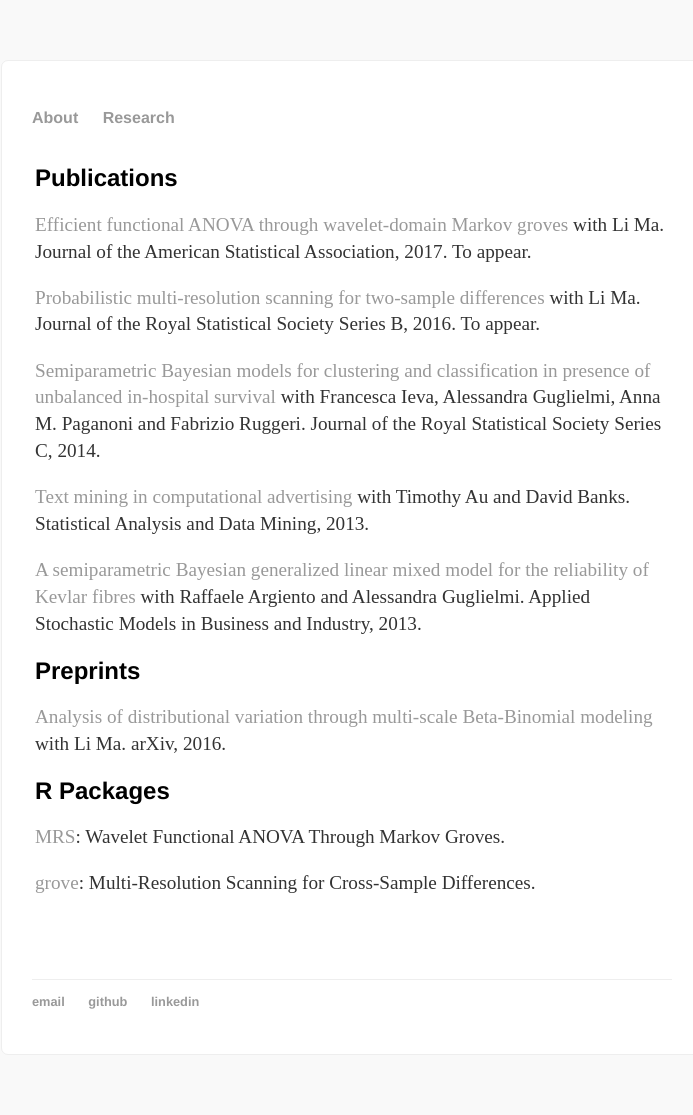
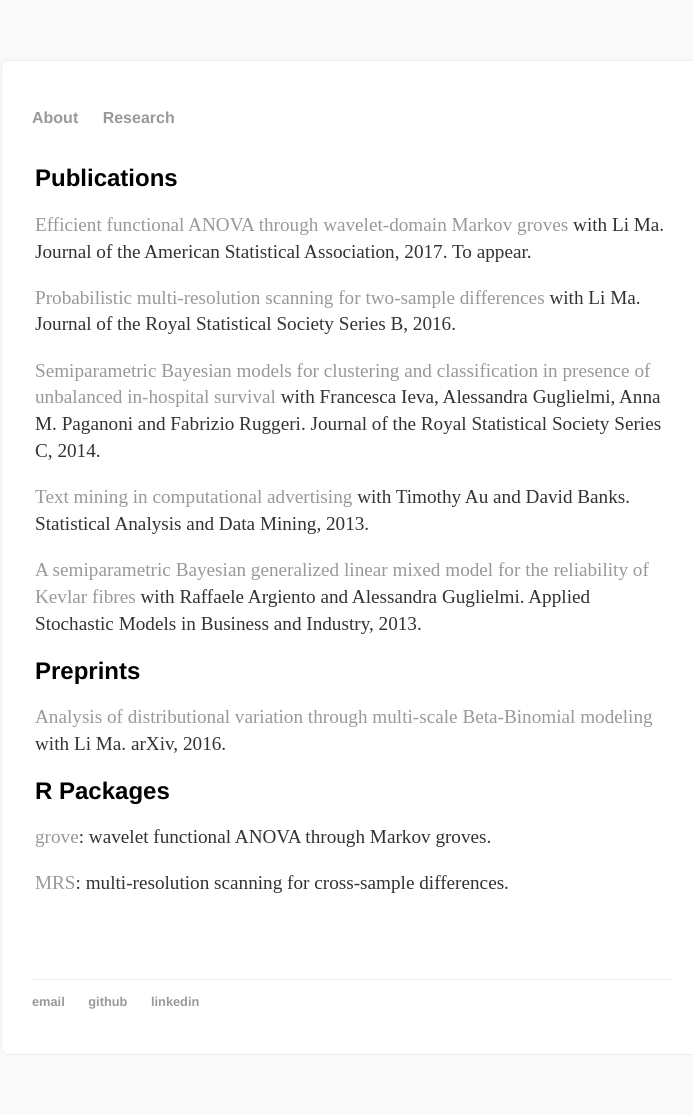
Before and after one commit to jacsor/jacsor.github.io, a Jekyll site: the page built from research/index.html, in a window 1280 px wide. Shown: the whole page, without its empty margins (288-981 px from the left). Built offline with Jekyll 4.4.1, drawn with Linux system fonts in a browser that asks for light colours.

Commit message:
correct typos

```diff
--- a/research/index.html
+++ b/research/index.html
@@ -9,7 +9,7 @@
 	<td width="100%">
 	<h1>Publications</h1>
 	<p> <a> Efficient functional ANOVA through wavelet-domain Markov groves </a> with Li Ma. Journal of the American Statistical Association, 2017. To appear.</p>
-	<p> <a href="http://http://onlinelibrary.wiley.com/doi/10.1111/rssb.12180/full" target="_blank"> Probabilistic multi-resolution scanning for two-sample differences </a> with Li Ma. Journal of the Royal Statistical Society Series B, 2016. To appear.</p>
+	<p> <a href="http://onlinelibrary.wiley.com/doi/10.1111/rssb.12180/full" target="_blank"> Probabilistic multi-resolution scanning for two-sample differences </a> with Li Ma. Journal of the Royal Statistical Society Series B, 2016.</p>
 	<p> <a href="http://onlinelibrary.wiley.com/doi/10.1111/rssc.12021/full" target="_blank"> Semiparametric Bayesian models for clustering and classification in presence of unbalanced in-hospital survival  </a> with Francesca Ieva, Alessandra Guglielmi, Anna M. Paganoni and Fabrizio Ruggeri.
 Journal of the Royal Statistical Society Series C, 2014.</p>
 	<p> <a href="http://onlinelibrary.wiley.com/doi/10.1002/sam.11197/full" target="_blank"> Text mining in computational advertising </a> with Timothy Au and David Banks. Statistical Analysis and Data Mining, 2013.</p>
@@ -17,8 +17,8 @@
         <h1>Preprints</h1>
 	<p> <a href="http://arxiv.org/abs/1604.01443" target="_blank"> Analysis of distributional variation through multi-scale Beta-Binomial modeling </a> with Li Ma. arXiv, 2016.</p>
 	<h1>R Packages</h1>
-	<p> <a href="https://cran.r-project.org/web/packages/grove/index.html" target="_blank"> MRS</a>: Wavelet Functional ANOVA Through Markov Groves.</p>
-	<p> <a href="https://cran.r-project.org/web/packages/MRS/index.html" target="_blank"> grove</a>: Multi-Resolution Scanning for Cross-Sample Differences.</p>
+	<p> <a href="https://cran.r-project.org/web/packages/grove/index.html" target="_blank"> grove</a>: wavelet functional ANOVA through Markov groves.</p>
+	<p> <a href="https://cran.r-project.org/web/packages/MRS/index.html" target="_blank"> MRS</a>: multi-resolution scanning for cross-sample differences.</p>
 	</td>
 	</tr>
 	</table>
```
